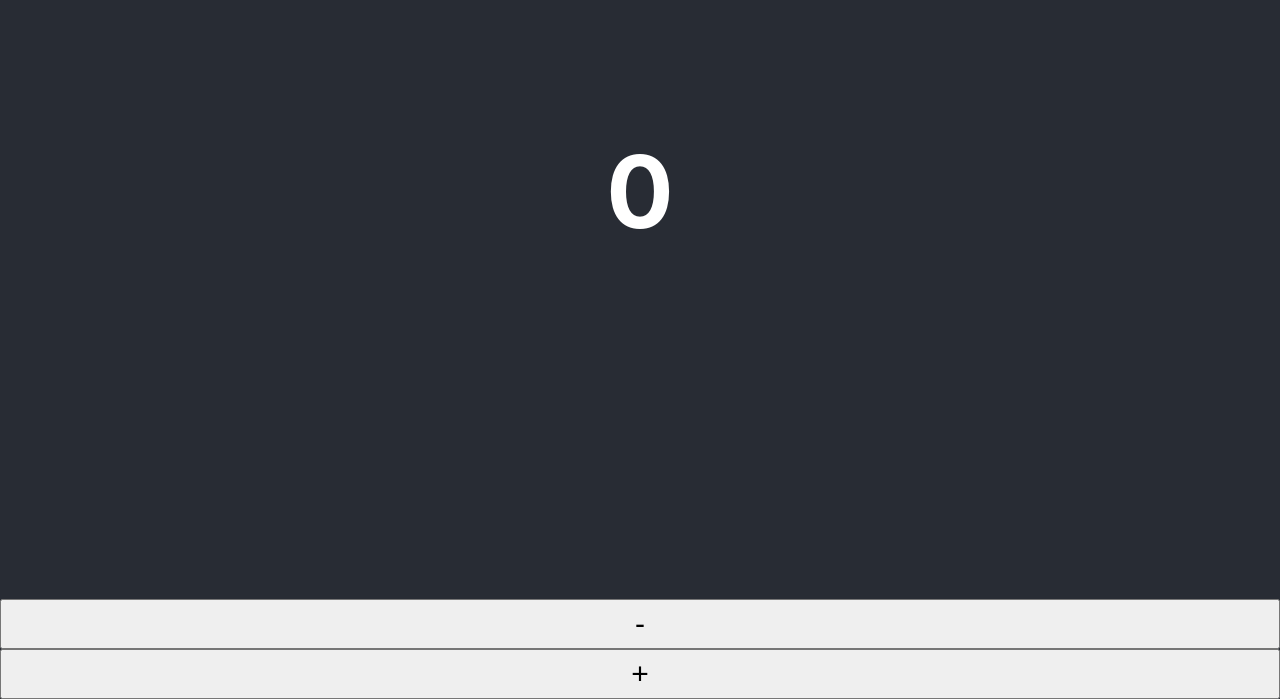
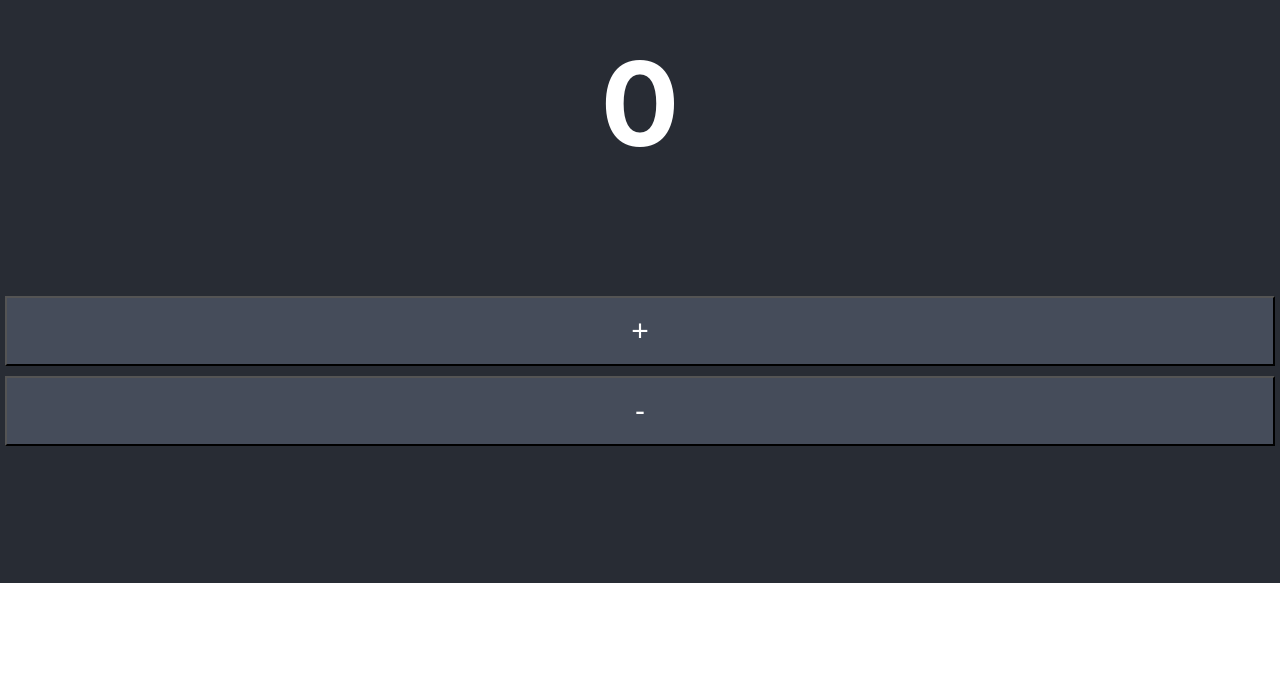
Before and after one commit to Skyetifaeger/Programming-OS, a React (Create React App) app in the folder React/my-app/: page / in a window 1280 px wide. Shown: the part 217-916 px from the top of the page. After the commit the page ends 800 px from the top, so only its background shows below. Built offline with nearby package versions, Linux system fonts and the light colour scheme.

Commit message:
made it look super nice

```diff
--- a/React/my-app/src/App.css
+++ b/React/my-app/src/App.css
@@ -15,7 +15,7 @@
 
 .App-header {
   background-color: #282c34;
-  min-height: 77vh;
+  min-height: 100vh;
   font-size: 100px;
   display: flex;
   flex-direction: column;
@@ -25,8 +25,11 @@
 
 .App-header button{
   width: 100w;
-  height: 50px;
+  height: 70px;
   font-size: 30px;
+  background-color: #454c5a;
+  color: white;
+  margin: 5px;
 }
 
 .App-link {
--- a/React/my-app/src/Counter.js
+++ b/React/my-app/src/Counter.js
@@ -4,13 +4,13 @@ export function Counter() {
     const [count, setCount] = useState(0);
     return (
         <div class ="App-header">
-            <h3 class="App-header">{count}</h3>
+            <h3>{count}</h3>
+                <button
+                    onClick={() => setCount(count + 1)}
+                >+</button>
                 <button
                     onClick={() => setCount(count - 1)}
                 >-</button>
-                <button
-                    onClick={() => setCount(count + 1)}
-                >+</button>
         </div>
     )
 }
```
